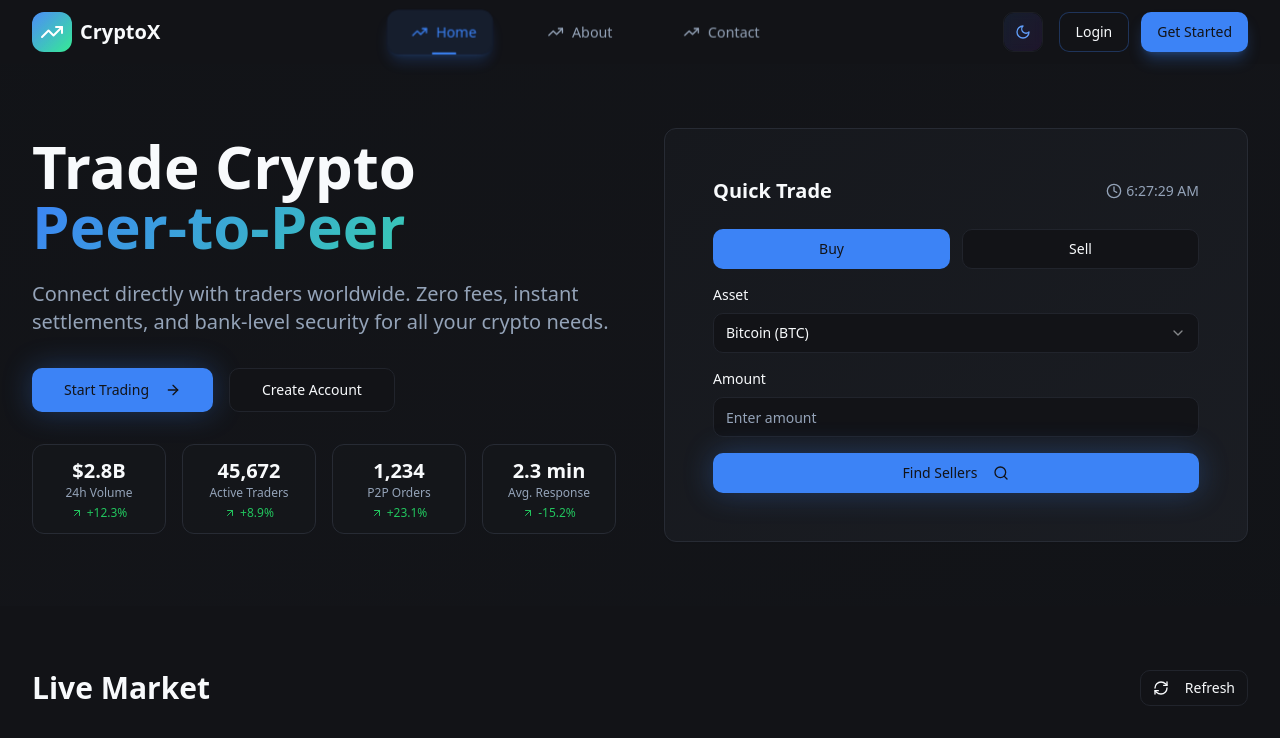
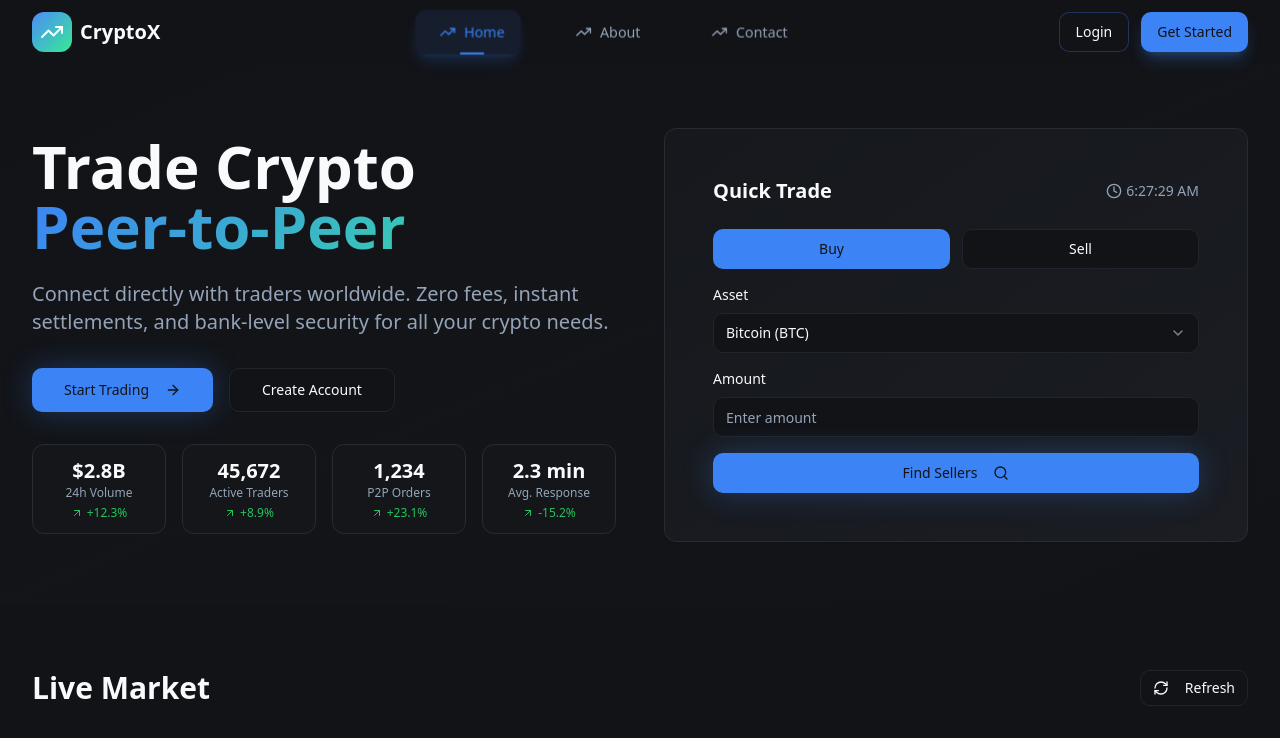
Before and after one commit to manishjan1811/trade-flow-universe, a React (Vite) app: page / in a window 1280 px wide. Shown: the top 738 px of the page. Built offline with nearby package versions, Linux system fonts and the light colour scheme.

Commit message:
Reverted to commit 18994008a982371e6863906adc8125c4360808cb

```diff
--- a/src/App.tsx
+++ b/src/App.tsx
@@ -3,7 +3,6 @@ import { Toaster as Sonner } from "@/components/ui/sonner";
 import { TooltipProvider } from "@/components/ui/tooltip";
 import { QueryClient, QueryClientProvider } from "@tanstack/react-query";
 import { BrowserRouter, Routes, Route } from "react-router-dom";
-import { ThemeProvider } from "next-themes";
 import ModernNavbar from "./components/ModernNavbar";
 import Home from "./pages/Home";
 import Dashboard from "./pages/Dashboard";
@@ -21,11 +20,10 @@ const queryClient = new QueryClient();
 
 const App = () => (
   <QueryClientProvider client={queryClient}>
-    <ThemeProvider attribute="class" defaultTheme="dark" enableSystem>
-      <TooltipProvider>
-        <Toaster />
-        <Sonner />
-        <BrowserRouter>
+    <TooltipProvider>
+      <Toaster />
+      <Sonner />
+      <BrowserRouter>
         <ModernNavbar>
           <Routes>
             <Route path="/" element={<Home />} />
@@ -43,7 +41,6 @@ const App = () => (
         </ModernNavbar>
       </BrowserRouter>
     </TooltipProvider>
-  </ThemeProvider>
   </QueryClientProvider>
 );
 
--- a/src/components/ModernNavbar.tsx
+++ b/src/components/ModernNavbar.tsx
@@ -2,7 +2,6 @@ import { useState, useRef, useEffect } from "react";
 import { Link, useLocation } from "react-router-dom";
 import { Menu, X, TrendingUp, Wallet, ArrowRightLeft, History, Settings, User } from "lucide-react";
 import { Button } from "@/components/ui/button";
-import { ThemeToggle } from "@/components/ui/theme-toggle";
 import { cn } from "@/lib/utils";
 import { motion, useMotionValue, useSpring, useTransform } from "framer-motion";
 
@@ -291,9 +290,8 @@ export default function ModernNavbar({ children }: { children: React.ReactNode }
               </div>
             )}
 
-            {/* Theme Toggle & Auth Buttons / User Menu */}
+            {/* Auth Buttons / User Menu */}
             <div className="flex items-center space-x-4">
-              <ThemeToggle />
               {isPublicRoute ? (
                 <motion.div
                   className="hidden md:flex items-center space-x-3"
--- a/src/components/ui/theme-toggle.tsx
+++ /dev/null
@@ -1,84 +0,0 @@
-import * as React from "react"
-import { Moon, Sun } from "lucide-react"
-import { useTheme } from "next-themes"
-import { motion } from "framer-motion"
-
-import { Button } from "@/components/ui/button"
-import { cn } from "@/lib/utils"
-
-export function ThemeToggle() {
-  const { theme, setTheme } = useTheme()
-  const [mounted, setMounted] = React.useState(false)
-
-  React.useEffect(() => {
-    setMounted(true)
-  }, [])
-
-  if (!mounted) {
-    return null
-  }
-
-  const isDark = theme === "dark"
-
-  return (
-    <Button
-      variant="ghost"
-      size="icon"
-      onClick={() => setTheme(isDark ? "light" : "dark")}
-      className={cn(
-        "relative overflow-hidden hover:scale-110 transition-transform duration-300",
-        "hover:bg-primary/10 border border-border/50 backdrop-blur-sm"
-      )}
-    >
-      <div className="relative w-5 h-5">
-        {/* Sun Icon */}
-        <motion.div
-          className="absolute inset-0 flex items-center justify-center"
-          initial={false}
-          animate={{
-            scale: isDark ? 0 : 1,
-            rotate: isDark ? 90 : 0,
-            opacity: isDark ? 0 : 1,
-          }}
-          transition={{
-            duration: 0.4,
-            ease: "easeInOut",
-          }}
-        >
-          <Sun className="w-5 h-5 text-amber-500" />
-        </motion.div>
-
-        {/* Moon Icon */}
-        <motion.div
-          className="absolute inset-0 flex items-center justify-center"
-          initial={false}
-          animate={{
-            scale: isDark ? 1 : 0,
-            rotate: isDark ? 0 : -90,
-            opacity: isDark ? 1 : 0,
-          }}
-          transition={{
-            duration: 0.4,
-            ease: "easeInOut",
-          }}
-        >
-          <Moon className="w-5 h-5 text-blue-400" />
-        </motion.div>
-      </div>
-
-      {/* Animated background */}
-      <motion.div
-        className="absolute inset-0 rounded-md"
-        initial={false}
-        animate={{
-          background: isDark
-            ? "linear-gradient(135deg, rgba(59, 130, 246, 0.1), rgba(147, 51, 234, 0.1))"
-            : "linear-gradient(135deg, rgba(251, 191, 36, 0.1), rgba(245, 158, 11, 0.1))",
-        }}
-        transition={{ duration: 0.5 }}
-      />
-
-      <span className="sr-only">Toggle theme</span>
-    </Button>
-  )
-}
```
